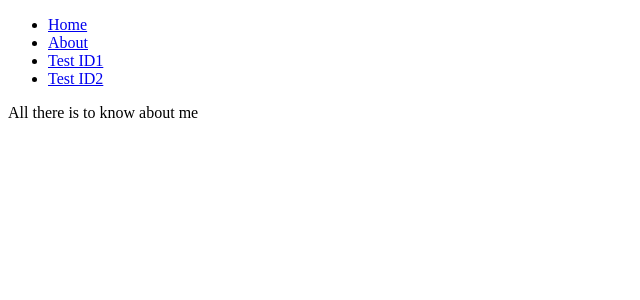
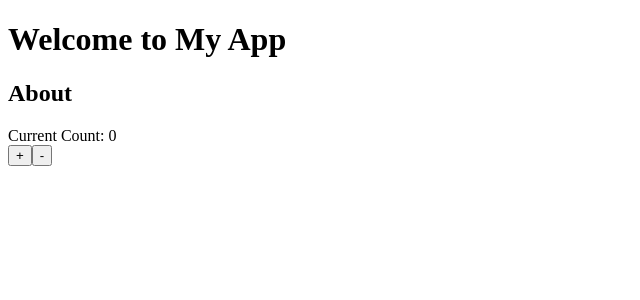
Before and after one commit to Ranvirdeshmukh/Share-It, a React (Vite) app: page /about in a window 1280 px wide. Shown: the top 300 px of the page, without its empty margins (0-640 px from the left). Built offline with nearby package versions, Linux system fonts and the light colour scheme.

Commit message:
with statemanagement

```diff
--- a/index.html
+++ b/index.html
@@ -8,7 +8,7 @@
   <body>
     <div class="logo"></div>
     <!-- <img src="/harvey.jpeg" alt="harvey" /> -->
-    <div id="main">Loading</div>
-		<script type="module" src="/src/App.jsx"></script>
+    <div id="main">Loading...</div>
+		<script type="module" src="/src/index.jsx"></script>
   </body>
 </html>
--- a/package.json
+++ b/package.json
@@ -22,9 +22,11 @@
     "vite-plugin-eslint": "^1.8.1"
   },
   "dependencies": {
+    "immer": "^10.1.1",
     "jquery": "^3.7.1",
     "react": "^18.2.0",
     "react-dom": "^18.2.0",
-    "react-router-dom": "^6.22.3"
+    "react-router-dom": "^6.22.3",
+    "zustand": "^4.5.2"
   }
 }
--- a/src/App.jsx
+++ b/src/App.jsx
@@ -1,53 +1,30 @@
-import {
-  BrowserRouter, Routes, Route, NavLink,
-} from 'react-router-dom';
+import React from 'react';
+import { BrowserRouter as Router, Route, Routes } from 'react-router-dom';
+import Counter from './components/Counter';
+import Controls from './components/Controls';
 
-import { createRoot } from 'react-dom/client';
-import React from 'react';
-
-function Nav() {
+function App() {
   return (
-    <nav>
-      <ul>
-        <li><NavLink to="/">Home</NavLink></li>
-        <li><NavLink to="/about">About</NavLink></li>
-        <li><NavLink to="/test/id1">Test ID1</NavLink></li>
-        <li><NavLink to="/test/id2">Test ID2</NavLink></li>
-      </ul>
-    </nav>
+    <Router>
+      <div>
+        <h1>Welcome to My App</h1>
+        <Routes>
+          <Route path="/" element={<Home />} />
+          <Route path="/about" element={<About />} />
+        </Routes>
+        <Counter />
+        <Controls />
+      </div>
+    </Router>
   );
 }
 
-function Welcome() {
-  return <div>Welcome</div>;
+function Home() {
+  return <h2>Home</h2>;
 }
 
 function About() {
-  return <div>All there is to know about me</div>;
-}
-function Test() {
-  return <div>Test</div>;
+  return <h2>About</h2>;
 }
 
-function FallBack() {
-  return <div>URL Not Found</div>;
-}
-
-function App() {
-  return (
-    <BrowserRouter>
-      <div>
-        <Nav />
-        <Routes>
-          <Route path="/" element={<Welcome />} />
-          <Route path="/about" element={<About />} />
-          <Route path="/test/:id" element={<Test />} />
-          <Route path="*" element={<FallBack />} />
-        </Routes>
-      </div>
-    </BrowserRouter>
-  );
-}
-
-const root = createRoot(document.getElementById('main'));
-root.render(<App />);
+export default App;
--- /dev/null
+++ b/src/components/Controls.jsx
@@ -0,0 +1,16 @@
+import React from 'react';
+import useStore from '../store';
+
+function Controls() {
+  const increment = useStore((state) => state.increment);
+  const decrement = useStore((state) => state.decrement);
+
+  return (
+    <div>
+      <button type="button" onClick={increment}>+</button>
+      <button type="button" onClick={decrement}>-</button>
+    </div>
+  );
+}
+
+export default Controls;
--- /dev/null
+++ b/src/components/Counter.jsx
@@ -0,0 +1,15 @@
+import React from 'react';
+import useStore from '../store';
+
+function Counter() {
+  const count = useStore((state) => state.count);
+  return (
+    <div>
+      Current Count:
+      {' '}
+      {count}
+    </div>
+  );
+}
+
+export default Counter;
--- /dev/null
+++ b/src/store/index.js
@@ -0,0 +1,14 @@
+import { create } from 'zustand';
+import { devtools } from 'zustand/middleware';
+import { immer } from 'zustand/middleware/immer';
+
+const useStore = create(devtools(immer((set) => {
+  return {
+    count: 0,
+    // careful with this syntax if 2nd arg is true it will replace all state rather than merge
+    increment: () => set((draftState) => { draftState.count += 1; }, false, 'count/increment'),
+    decrement: () => set((draftState) => { draftState.count -= 1; }, false, 'count/decrement'),
+  };
+})));
+
+export default useStore;
```
Also changed, not shown: src/index.jsx (added, +9 -0 lines), .eslintrc.json, 1 other file (tests, documents, lock files or other folders).
